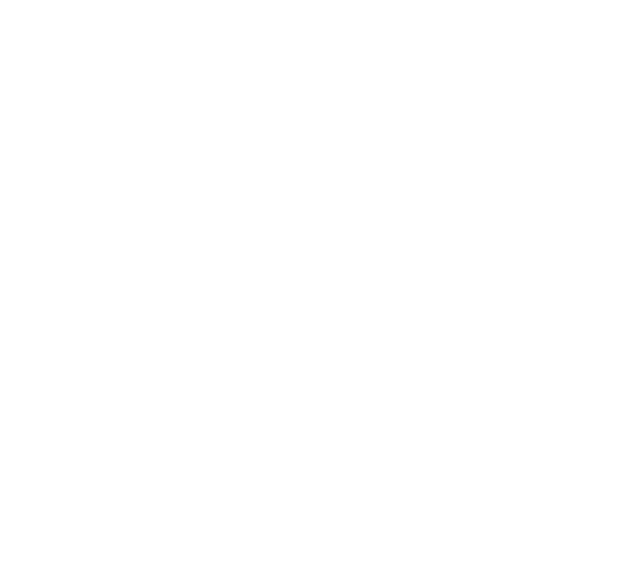
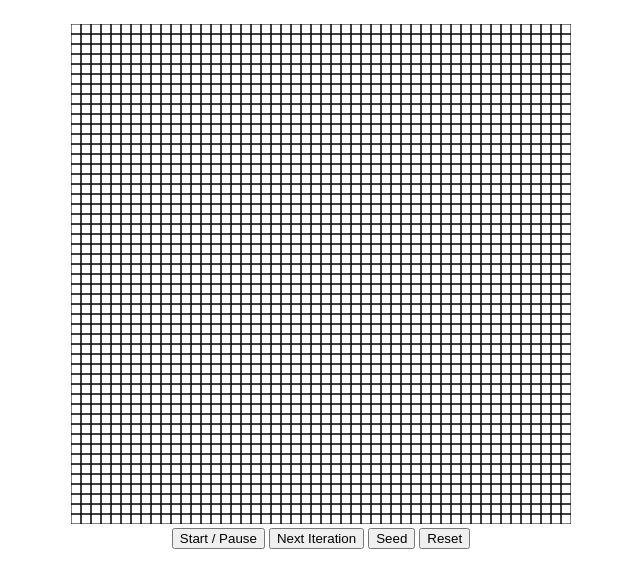
Before and after one commit to PopeNW/game-of-life, a plain HTML site: page index.html in a window 1280 px wide. Shown: the whole page, without its empty margins (319-959 px from the left). Drawn offline with Linux system fonts and the light colour scheme.

Commit message:
View Grid - Use Case An empty 50x50 grid is now displayed in the browser window.

```diff
--- a/game-of-life.js
+++ b/game-of-life.js
@@ -1,3 +1,56 @@
 class GameOfLife {
-  constructor() {}
+  constructor() {
+    this.gridHeight = 500; // Grid height
+    this.gridWidth = 500; // Grid width
+    this.gridCell = 10; // Grid cell height and width
+    this.rows = this.gridWidth / this.gridCell; // Calculates how many cells fit into the grid width
+    this.cols = this.gridHeight / this.gridCell; // Calculates how many cells fit into the grid height
+    this.nextIteration = this.initialiseGrid();
+    this.currentIteration = this.nextIteration;
+    this.renderGrid(); // Render grid canvas
+  }
+
+  // Initialises array with columns and rows based on grid width, height and cell size
+  initialiseGrid() {
+    let grid = []; // Empty grid array to be filled
+
+    // Initialise rows and columns with dead cells
+    for (let row = 0; row < this.rows; row++) {
+      grid[row] = []; // Initialise column array to be iterated through
+      for (let col = 0; col < this.cols; col++) {
+        grid[row][col] = false; // Sets initial cell state to false / dead
+      }
+    }
+
+    return grid; // Returns the populated grid
+  }
+
+  //   Renders grid canvas
+  renderGrid() {
+    const grid = this.currentIteration;
+    const gridCell = this.gridCell;
+    const gridWidth = this.gridWidth;
+    const gridHeight = this.gridHeight;
+    const canvas = document.getElementById("canvas");
+    const ctx = canvas.getContext("2d");
+
+    canvas.width = gridWidth; // Set grid canvas width
+    canvas.height = gridHeight; // Set grid canvas height
+
+    for (let row = 0; row < grid.length; row++) {
+      for (let col = 0; col < grid[row].length; col++) {
+        ctx.beginPath();
+        ctx.rect(row * gridCell, col * gridCell, gridCell, gridCell);
+        ctx.stroke();
+      }
+    }
+  }
 }
+
+window.onload = () => {
+  const game = new GameOfLife();
+  const startPauseBtn = document.getElementById("start-pause-btn");
+  const nextIterationBtn = document.getElementById("next-iteration-btn");
+  const seedBtn = document.getElementById("seed-btn");
+  const resetBtn = document.getElementById("reset-btn");
+};
--- a/index.html
+++ b/index.html
@@ -5,9 +5,21 @@
     <meta http-equiv="X-UA-Compatible" content="IE=edge">
     <meta name="viewport" content="width=device-width, initial-scale=1.0">
     <title>The Game of Life</title>
+    <link rel="stylesheet" href="styles.css">
 </head>
 <body>
     <main>
+        <!-- Cell grid canvas -->
+        <canvas id="canvas"></canvas>
+        <!-- Game buttons panel -->
+        <section>
+            <button id="start-pause-btn">Start / Pause</button> <!-- Start / Pause toggle -->
+            <button id="next-iteration-btn">Next Iteration</button> <!-- Update game by one iteration -->
+            <button id="seed-btn">Seed</button> <!-- Seed the cell grid -->
+            <button id="reset-btn">Reset</button> <!-- Stops the game and resets the grid -->
+        </section>
     </main>
+    <!-- Game of Life external JavaScript -->
+    <script src="game-of-life.js"></script>
 </body>
 </html>
--- a/styles.css
+++ b/styles.css
@@ -0,0 +1,4 @@
+main {
+  padding: 1em;
+  text-align: center;
+}
```
